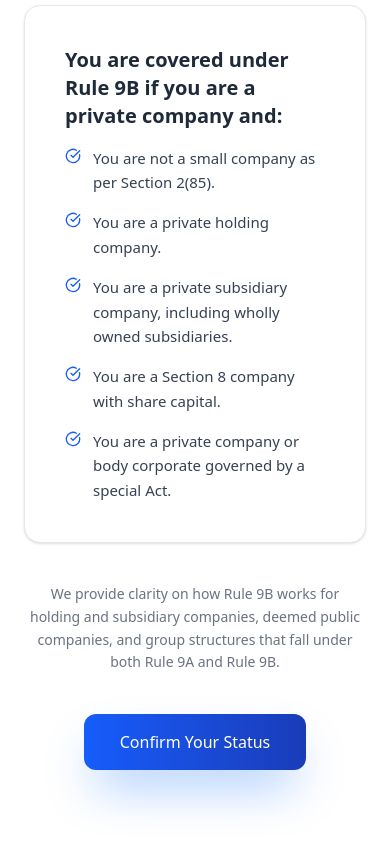
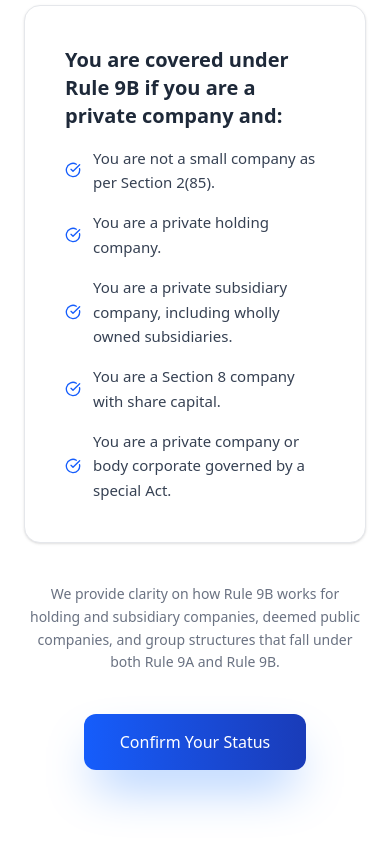
Before and after one commit to Dhanalakshmisherugar14/landingpage, a React (Vite) app: page / in a window 390 px wide. Shown: the part 3285-4129 px from the top of the page. Built offline with nearby package versions, Linux system fonts and the light colour scheme; a web font is replaced by a local one.

Commit message:
changed check circle

```diff
--- a/src/components/Apply.jsx
+++ b/src/components/Apply.jsx
@@ -24,30 +24,32 @@ const Apply = () => {
           </h3>
 
           <ul className="space-y-4 text-gray-700 text-[15px] leading-relaxed">
-            <li className="flex items-start gap-3">
-              <CheckCircle className="text-blue-600 mt-0.5 flex-shrink-0 w-4 h-4 md:w-5 md:h-5" />
-              You are not a small company as per Section 2(85).
+
+            <li className="flex items-center gap-3">
+              <CheckCircle className="text-blue-600 flex-shrink-0 w-4 h-4 md:w-5 md:h-5" />
+              <span>You are not a small company as per Section 2(85).</span>
             </li>
 
-            <li className="flex items-start gap-3">
-              <CheckCircle className="text-blue-600 mt-0.5 flex-shrink-0 w-4 h-4 md:w-5 md:h-5" />
-              You are a private holding company.
+            <li className="flex items-center gap-3">
+              <CheckCircle className="text-blue-600 flex-shrink-0 w-4 h-4 md:w-5 md:h-5" />
+              <span>You are a private holding company.</span>
             </li>
 
-            <li className="flex items-start gap-3">
-              <CheckCircle className="text-blue-600 mt-0.5 flex-shrink-0 w-4 h-4 md:w-5 md:h-5" />
-              You are a private subsidiary company, including wholly owned subsidiaries.
+            <li className="flex items-center gap-3">
+              <CheckCircle className="text-blue-600 flex-shrink-0 w-4 h-4 md:w-5 md:h-5" />
+              <span>You are a private subsidiary company, including wholly owned subsidiaries.</span>
             </li>
 
-            <li className="flex items-start gap-3">
-              <CheckCircle className="text-blue-600 mt-0.5 flex-shrink-0 w-4 h-4 md:w-5 md:h-5" />
-              You are a Section 8 company with share capital.
+            <li className="flex items-center gap-3">
+              <CheckCircle className="text-blue-600 flex-shrink-0 w-4 h-4 md:w-5 md:h-5" />
+              <span>You are a Section 8 company with share capital.</span>
             </li>
 
-            <li className="flex items-start gap-3">
-              <CheckCircle className="text-blue-600 mt-0.5 flex-shrink-0 w-4 h-4 md:w-5 md:h-5" />
-              You are a private company or body corporate governed by a special Act.
+            <li className="flex items-center gap-3">
+              <CheckCircle className="text-blue-600 flex-shrink-0 w-4 h-4 md:w-5 md:h-5" />
+              <span>You are a private company or body corporate governed by a special Act.</span>
             </li>
+
           </ul>
         </div>
 
@@ -58,7 +60,7 @@ const Apply = () => {
         </p>
 
         {/* CTA */}
-         <button className="bg-gradient-to-r from-blue-600 to-blue-800 hover:from-blue-700 hover:to-blue-900 text-white px-9 py-4 rounded-xl font-medium transition-all duration-300 shadow-2xl shadow-blue-500/50 hover:shadow-blue-600/70 hover:-translate-y-1">
+        <button className="bg-gradient-to-r from-blue-600 to-blue-800 hover:from-blue-700 hover:to-blue-900 text-white px-9 py-4 rounded-xl font-medium transition-all duration-300 shadow-2xl shadow-blue-500/50 hover:shadow-blue-600/70 hover:-translate-y-1">
           Confirm Your Status
         </button>
 
```
